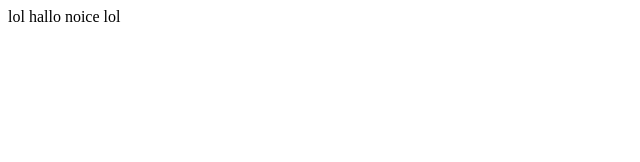
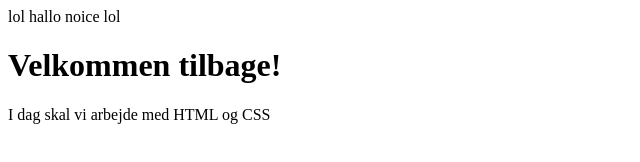
Before and after one commit to anes0101/anes0101.github.io, a plain HTML site: page index.html in a window 1280 px wide. Shown: the whole page, without its empty margins (0-640 px from the left). Drawn offline with Linux system fonts and the light colour scheme.

Commit message:
Update index.html

```diff
--- a/index.html
+++ b/index.html
@@ -2,3 +2,15 @@ lol
 hallo
 noice
 lol
+<!DOCTYPE html>
+<html>
+<head>
+<title>Dagens program</title>
+</head>
+<body>
+
+<h1>Velkommen tilbage!</h1>
+<p>I dag skal vi arbejde med HTML og CSS</p>
+
+</body>
+</html>
```
